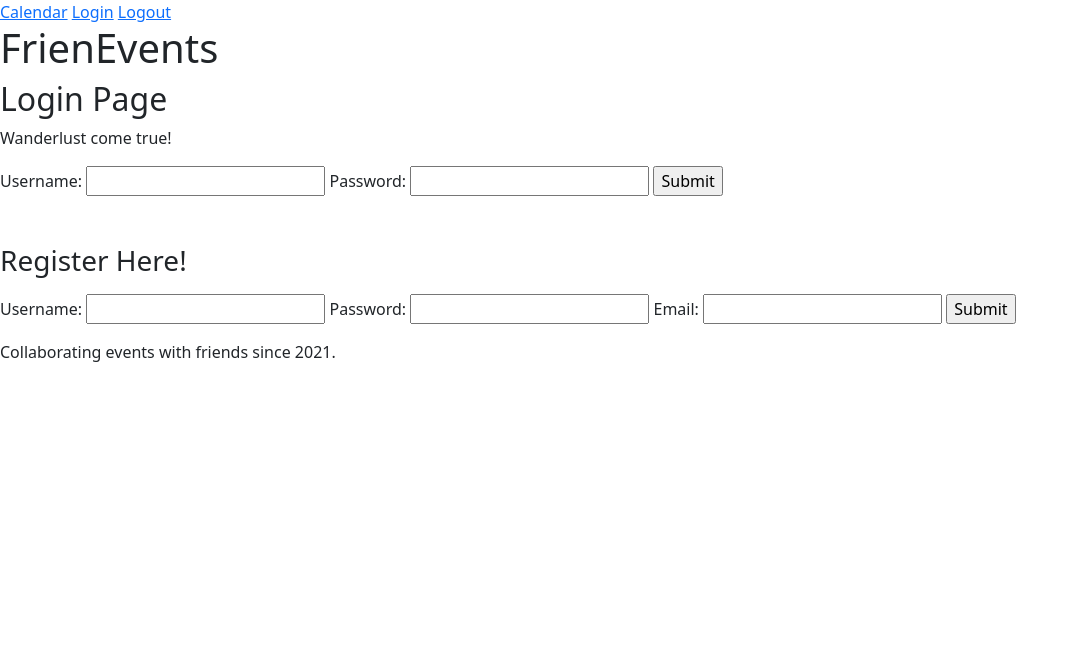
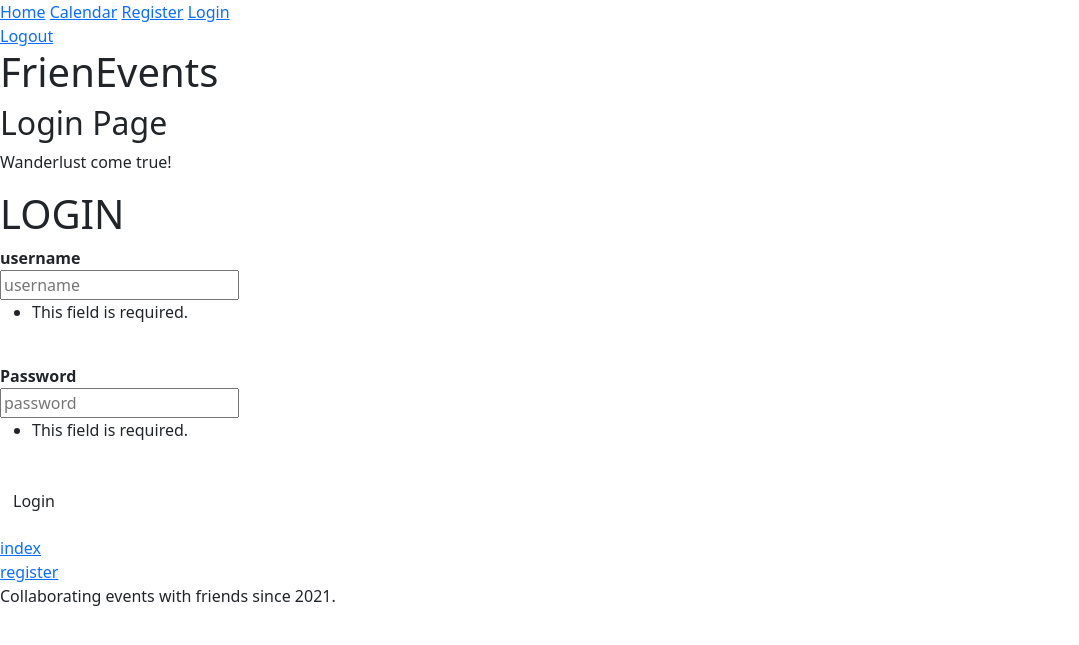
Before and after one commit to crystal-anderson/FrienEvents, a Flask app: page /login in a window 1280 px wide. Shown: the top 645 px of the page, without its empty margins (0-1079 px from the left). Run offline with Flask 2, Linux system fonts and the light colour scheme; some libraries are stand-ins or nearby versions.

Commit message:
Updated register, login, logout methods by implementing WTForms

```diff
--- /dev/null
+++ b/form.py
@@ -0,0 +1,40 @@
+from wtforms import Form, BooleanField, StringField, PasswordField, TextField, ValidationError, SubmitField, validators
+
+from wtforms.validators import DataRequired, Email, EqualTo, Length
+
+from model import User
+
+class RegistrationForm(Form):
+    username = StringField('Username', [validators.Length(min=4, max=25)])
+    email = StringField('Email Address', [validators.Length(min=6, max=35)])
+    password = PasswordField('New Password', [
+        validators.DataRequired(),
+        validators.EqualTo('confirm', message='Passwords must match')
+    ])
+    confirm = PasswordField('Repeat Password')
+    accept_tos = BooleanField('I accept the TOS', [validators.DataRequired()])
+
+
+
+class LoginForm(Form):
+    username = TextField('username',
+            validators=[DataRequired(), Length(1, 64)])
+    password = PasswordField('Password', validators=[DataRequired()])
+    remember_me = BooleanField('Keep me logged in')
+    submit = SubmitField('Log In')
+
+    def __init__(self, *args, **kwargs):
+        super(LoginForm, self).__init__(*args, **kwargs)
+
+    def validate(self):
+        initial_validation = super(LoginForm, self).validate()
+        if not initial_validation:
+            return False
+        user = User.query.filter_by(username=self.username.data).first()
+        if not user:
+            self.username.errors.append('Unknown username')
+            return False
+        if not user.verify_password(self.password.data):
+            self.password.errors.append('Invalid password')
+            return False
+        return True
--- a/server.py
+++ b/server.py
@@ -1,13 +1,15 @@
 """Server for FrienEvents app."""
 
-from flask import Flask, render_template, request, flash, session, redirect
-from model import connect_to_db, User, db
+from flask import Flask, redirect, render_template, request, flash, session
+from model import connect_to_db, db, User
+from form import RegistrationForm, LoginForm
 import crud
 import os
 import requests
 import json
 
-from flask_login import LoginManager, login_user, current_user, login_required, logout_user
+from wtforms import Form, BooleanField, StringField, validators
+from flask_login import LoginManager, login_user, logout_user, current_user, login_required
 
 from jinja2 import StrictUndefined
 
@@ -16,10 +18,8 @@ app = Flask(__name__)
 app.secret_key = 'frieneventsdev'
 app.jinja_env.undefined = StrictUndefined
 
-
 login_manager = LoginManager()
 login_manager.init_app(app)
-
 
 API_KEY = os.environ['TICKETMASTER_KEY']
 
@@ -33,74 +33,52 @@ def load_user(user_id):
 def homepage():
     """View homepage."""
 
+    if session.get('current_user'):
+        username = session['current_user']
+        user = crud.get_user_by_username(username)
+
     return render_template('homepage.html')
 
 
-@app.route('/login')
-def show_login_page():
-    """View login page."""
-
-    # if session.get('current_user'):
-    #     username = session['current_user']
-    #     user = crud.get_user_by_username(username)
-    #     flash(f'Already logged in as {username}')
-    #     return redirect('homepage.html', user=user)
-
-    # else:
-    #     return render_template('login.html')
-    return render_template('login.html')
+@app.route('/login', methods=["GET", "POST"])
+def login():
+    form = LoginForm(request.form)
+    if form.validate():
+        user = User.query.filter_by(username=form.username.data).first()
+        if user is not None and user.verify_password(form.password.data):
+            login_user(user)
+            return redirect('/')
+    return render_template('login.html', form=form)
 
 
-@app.route('/handle-login', methods=['POST'])
-def handle_login():
-    """Log user into application."""
+@app.route('/register', methods=['GET', 'POST'])
+def register():
+    """User registration form."""
 
-    username = request.form.get('username')
-    password = request.form.get('password')
-    user = crud.get_user_by_username(username)
-    user_id = crud.get_user_id_by_username(username)
+    form = RegistrationForm(request.form)
+    if request.method == 'POST' and form.validate():
+        user = User(username=form.username.data, email=form.email.data,
+                    password=form.password.data)
+        crud.create_user(form.email.data, form.password.data, form.username.data)
+        flash('Thanks for registering')
 
-    if password == crud.get_password_by_username(username):
-        session['current_user'] = username
-        session['user_id'] = user_id
-        login_user(user)
-        flash(f'Logged in as {username}')
-        return redirect('/')
+        return redirect('login')
 
-    else:
-        flash('Wrong password!')
-        return redirect('login.html')
+    return render_template('register.html', form=form)
 
 
-@app.route('/logout', methods=['GET'])
+@app.route('/logout', methods=['GET', 'POST'])
 @login_required
 def logout():
     """Logout the current user."""
 
     logout_user()
+    if current_user.is_authenticated:
+        # prevent flashing automatically logged out message
+        del session['current_user']
+    flash('You have successfully logged yourself out.')
 
-    return render_template('login.html')
-
-
-@app.route('/register-user', methods=['POST'])
-def register_user():
-    """Register user to application."""
-
-    email = request.form.get('email')
-    username = request.form.get('username')
-    password = request.form.get('password')
-
-    if crud.get_user_by_email(email):
-        flash(f'Account already created with {email}')
-        return redirect('login.html')
-
-    if crud.get_user_by_username(username):
-        flash(f'Account already created with {username}')
-        return redirect('login.html')
-
-    crud.create_user(email, password, username)
-
-    return redirect('login.html')
+    return redirect('/')
 
 
 @app.route('/search')
@@ -140,6 +118,7 @@ def search_events():
 
 
 @app.route('/calendar')
+@login_required
 def calendar():
     """View calendar page."""
 
@@ -159,7 +138,7 @@ def calendar():
         return render_template('calendar.html', user=user,  events_list=events_list)
 
     else:
-        return redirect('login.html')
+        return redirect('/')
 
 
 @app.route('/addevent', methods=['POST'])
--- /dev/null
+++ b/templates/_formhelpers.html
@@ -0,0 +1,26 @@
+{% macro render_field(field) %}
+<dt>{{ field.label }}
+<dd>{{ field(**kwargs)|safe }}
+{% if field.errors %}
+  <ul class=errors>
+  {% for error in field.errors %}
+    <li>{{ error }}</li>
+  {% endfor %}
+  </ul>
+{% endif %}
+</dd>
+{% endmacro %}
+
+
+{% macro with_errors(field) %}
+    <div class="form_field">
+    {% if field.errors %}
+        {% set css_class = 'has_error ' + kwargs.pop('class', '') %}
+        {{ field(class=css_class, **kwargs) }}
+        <ul class="errors">{% for error in field.errors %}<li>{{ error|e }}</li>{% endfor %}</ul>
+    {% else %}
+        {{ field(**kwargs) }}
+    {% endif %}
+    </div>
+{% endmacro %}
+<!--
--- a/templates/base.html
+++ b/templates/base.html
@@ -12,9 +12,11 @@
 <body>
 
   <div class="header-links">
+    <a href="/">Home</a>
     <a href="/calendar">Calendar</a>
+    <a href="/register">Register</a>
     <a href="/login">Login</a>
-    <a href="/logout">Logout</a>
+    <form action="/logout"><a href="/logout">Logout</a></form>
   </div>
 
   <h1>FrienEvents</h1>
--- a/templates/login.html
+++ b/templates/login.html
@@ -8,33 +8,16 @@
   <p>Wanderlust come true!</p>
 
 
-  <form action="/handle-login" method="POST">
-    <label>Username:</label>
-    <input type="text" name="username" required>
+  <h1>LOGIN</h1>
 
-    <label>Password:</label>
-    <input type="text" name="password" required>
-
-    <input type="submit">
+  {% from "_formhelpers.html" import render_field %}
+  <form id="loginForm" class="form form-register" method="POST" action="" role="form">
+      {{ render_field(form.username, placeholder="username") }}<br>
+      {{ render_field(form.password, placeholder="password") }}<br>
+      <p><input class="btn btn-default btn-submit" type="submit" value="Login"></p>
   </form>
 
-
-  <br></br>
-  <h3>Register Here!</h3>
-  <p>
-    <form action="/register-user" method="POST">
-
-      <label>Username:</label>
-      <input type="text" name="username" required>
-
-      <label>Password:</label>
-      <input type="text" name="password" required>
-
-      <label>Email:</label>
-      <input type="text" name="email" required>
-
-      <input type="submit">
-    </form>
-  </p>
+  <a href="/">index</a><br>
+  <a href="/register">register</a><br>
 
 {% endblock %}
```
Also changed, not shown: model.py (+18 -1 lines), requirements.txt (+40 -9 lines), templates/add-event.html (added, +11 -0 lines), templates/logout.html (added, +13 -0 lines), templates/register.html (added, +23 -0 lines).
